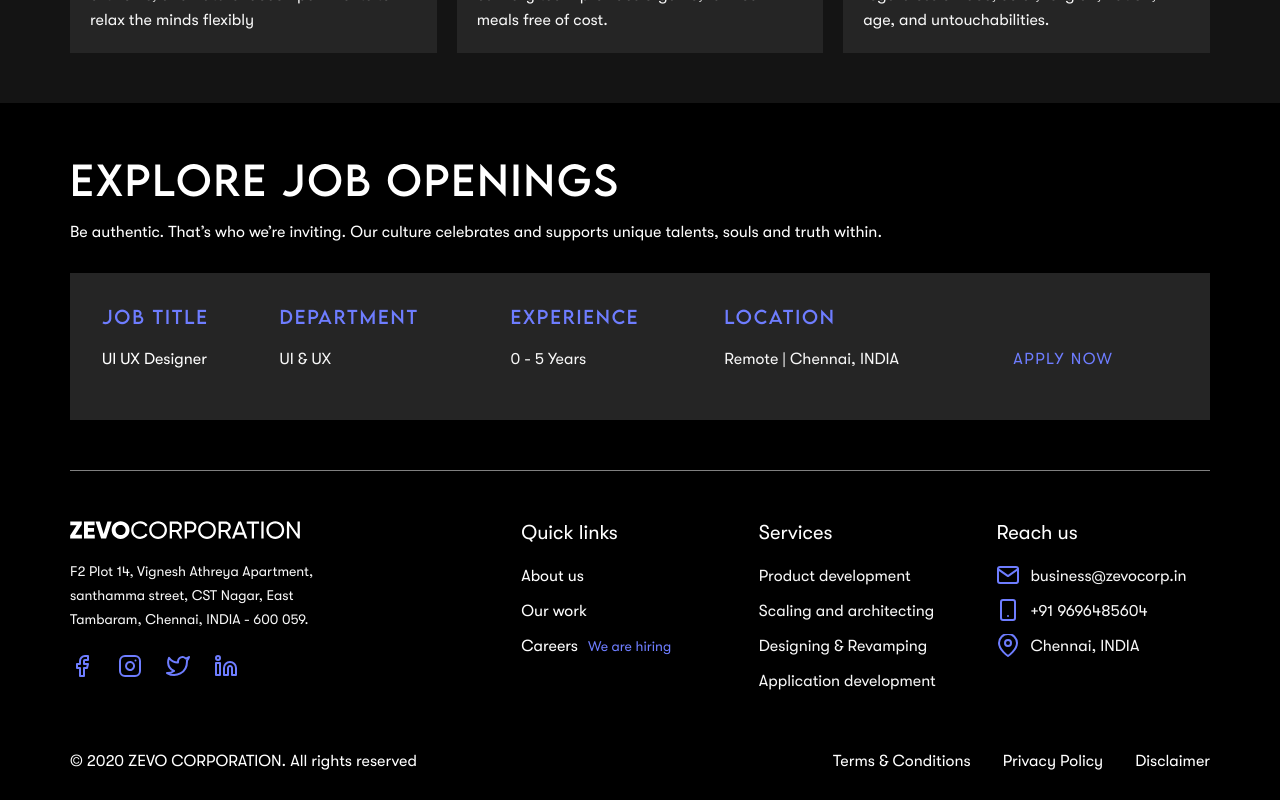
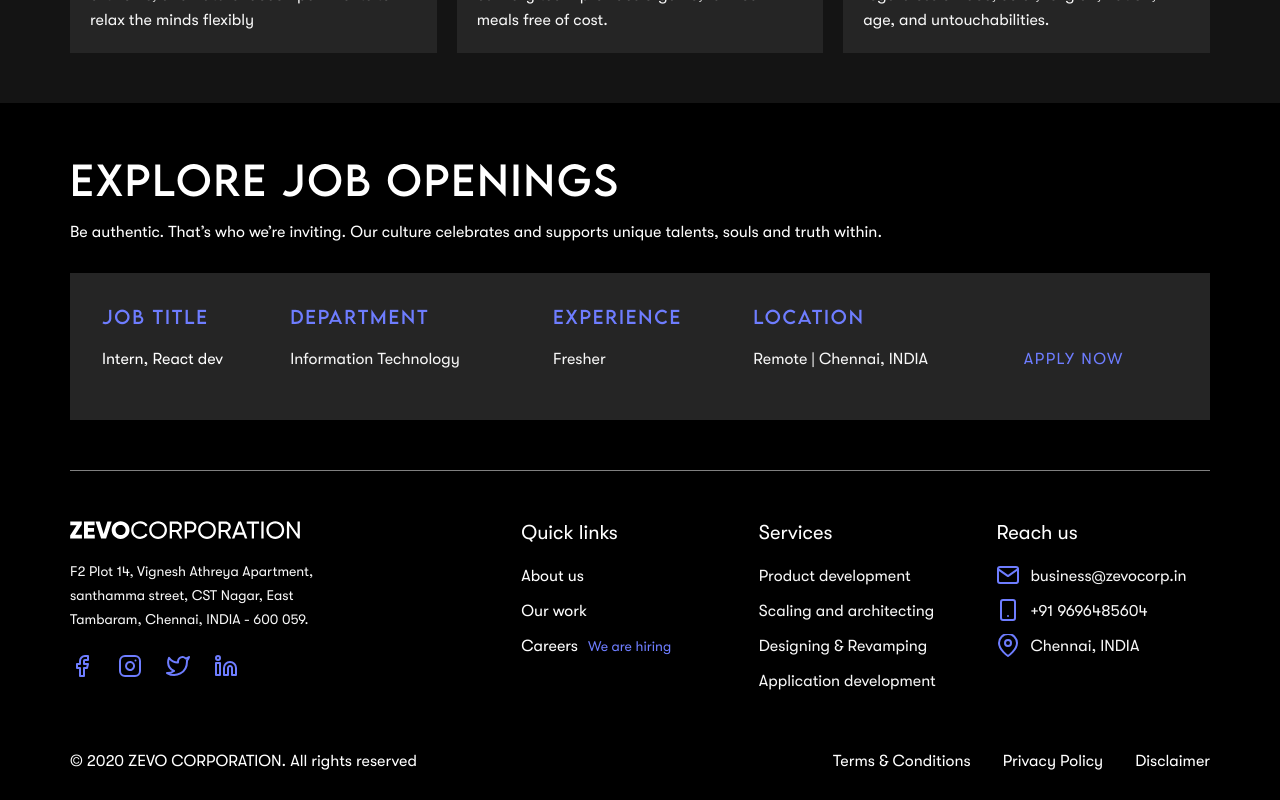
Before and after one commit to zevocorporation/zevo-corporation-landing, a React (Create React App) app: page /careers in a window 1280 px wide. Shown: the part 2101-2901 px from the top of the page. Built offline with nearby package versions, Linux system fonts and the light colour scheme.

Commit message:
loaded contents

```diff
--- a/src/data/job.js
+++ b/src/data/job.js
@@ -1,8 +1,8 @@
 export const jobs = [
   {
-    title: "UI UX Designer",
-    dep: "UI & UX ",
-    exp: "0 - 5 Years",
+    title: "Intern, React dev",
+    dep: "Information Technology",
+    exp: "Fresher",
     location: "Remote | Chennai, INDIA",
   },
   // {
```
